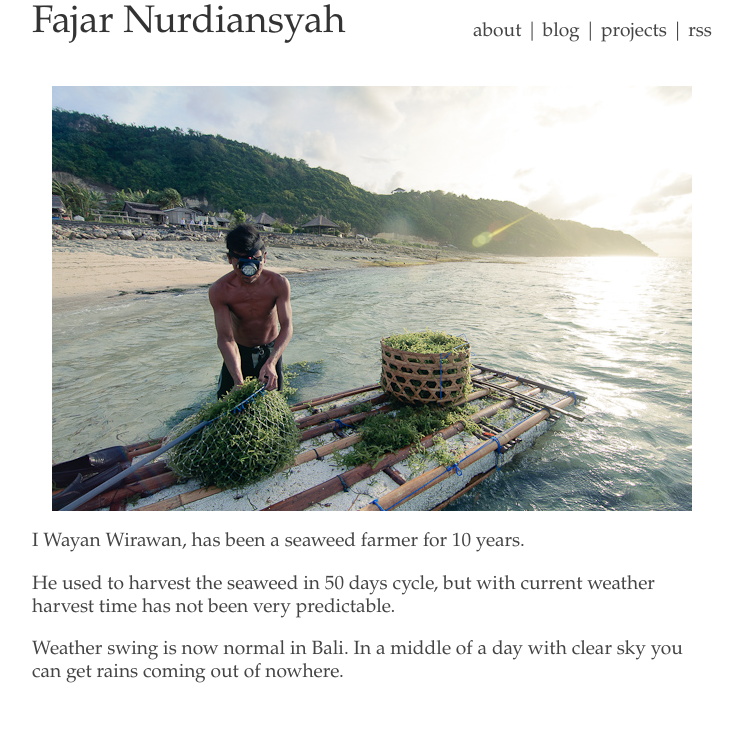
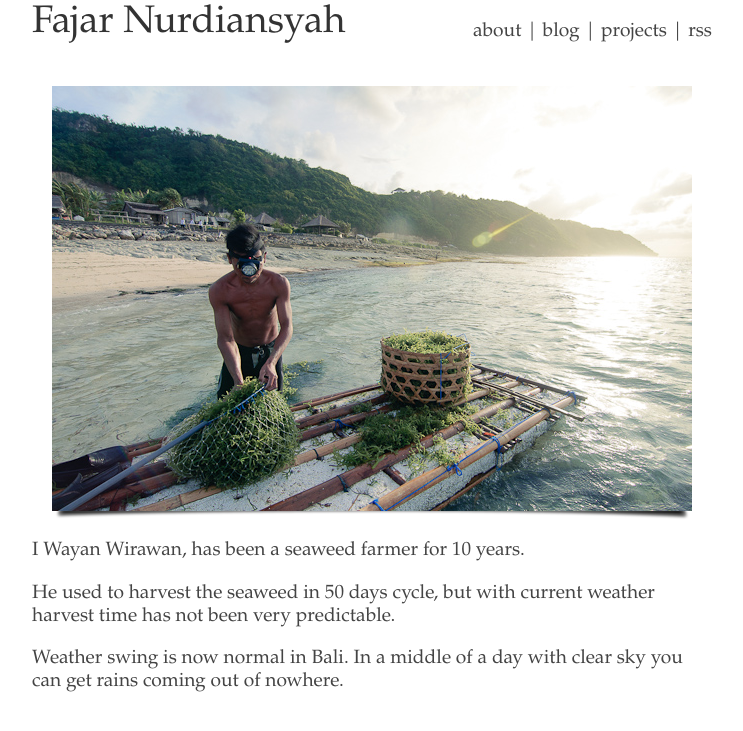
Before and after one commit to fajarnurdiansyah/fajarnurdiansyah.github.com, a Jekyll site: the page built from _posts/2011-07-06-kutuh-village-seaweed-farmer.md, in a window 1280 px wide. Shown: the top 731 px of the page, without its empty margins (268-1011 px from the left). Built offline with Jekyll 4.4.1, drawn with Linux system fonts in a browser that asks for light colours; Markdown is read by kramdown in place of the engine named in the settings.

Commit message:
use shadow png

```diff
--- a/_posts/2011-07-06-kutuh-village-seaweed-farmer.md
+++ b/_posts/2011-07-06-kutuh-village-seaweed-farmer.md
@@ -3,6 +3,7 @@ layout: post
 title: Kutuh Village Seaweed Farmer
 ---
 ![morning harvest at kutuh village](/images/DSC_5774.jpg){:title="morning harvest at kutuh village" .shadow640}
+![morning harvest at kutuh village](/images/shadow640.png){:title="morning harvest at kutuh village" .shadow640}
 
 I Wayan Wirawan, has been a seaweed farmer for 10 years.
 
```
